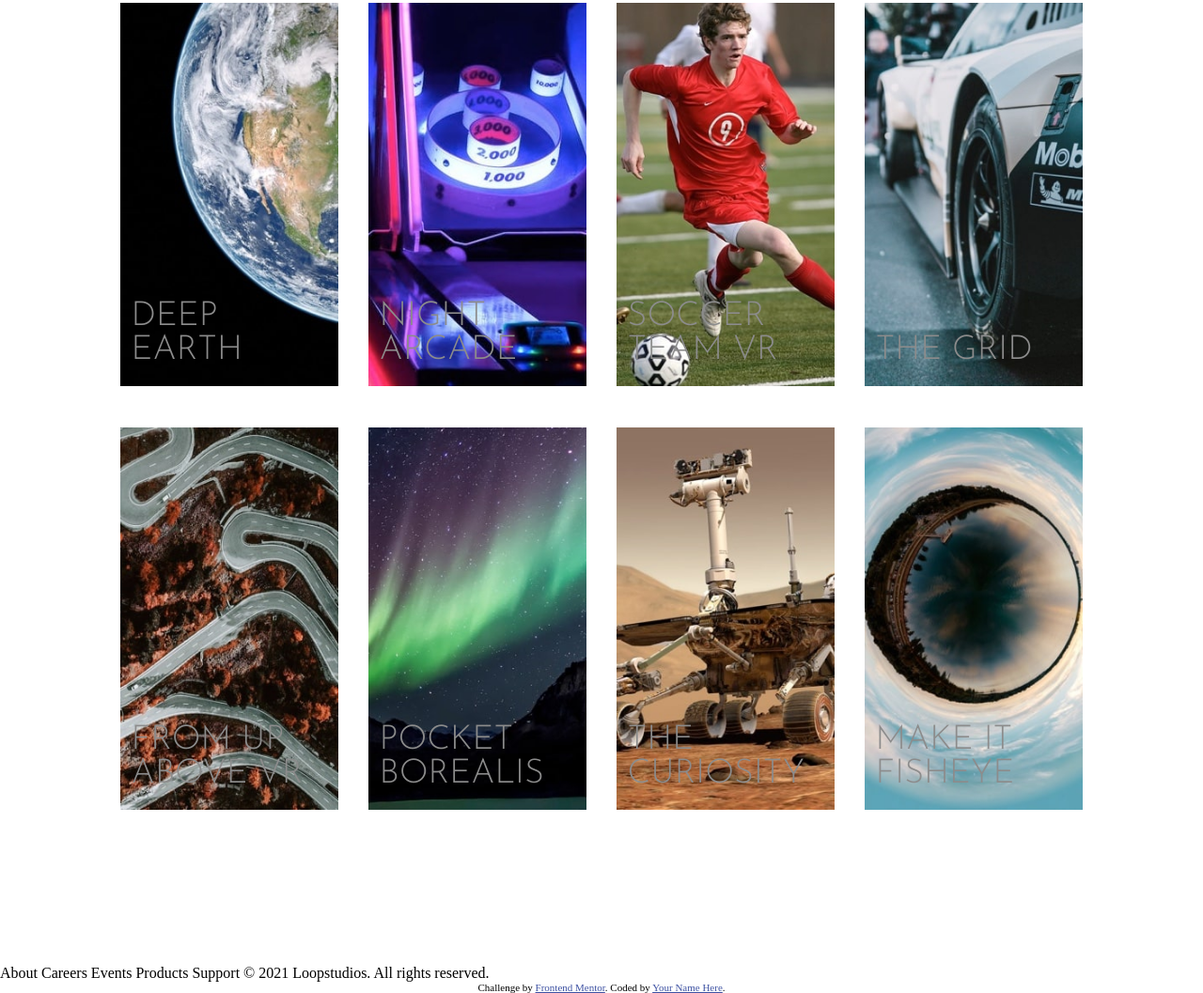
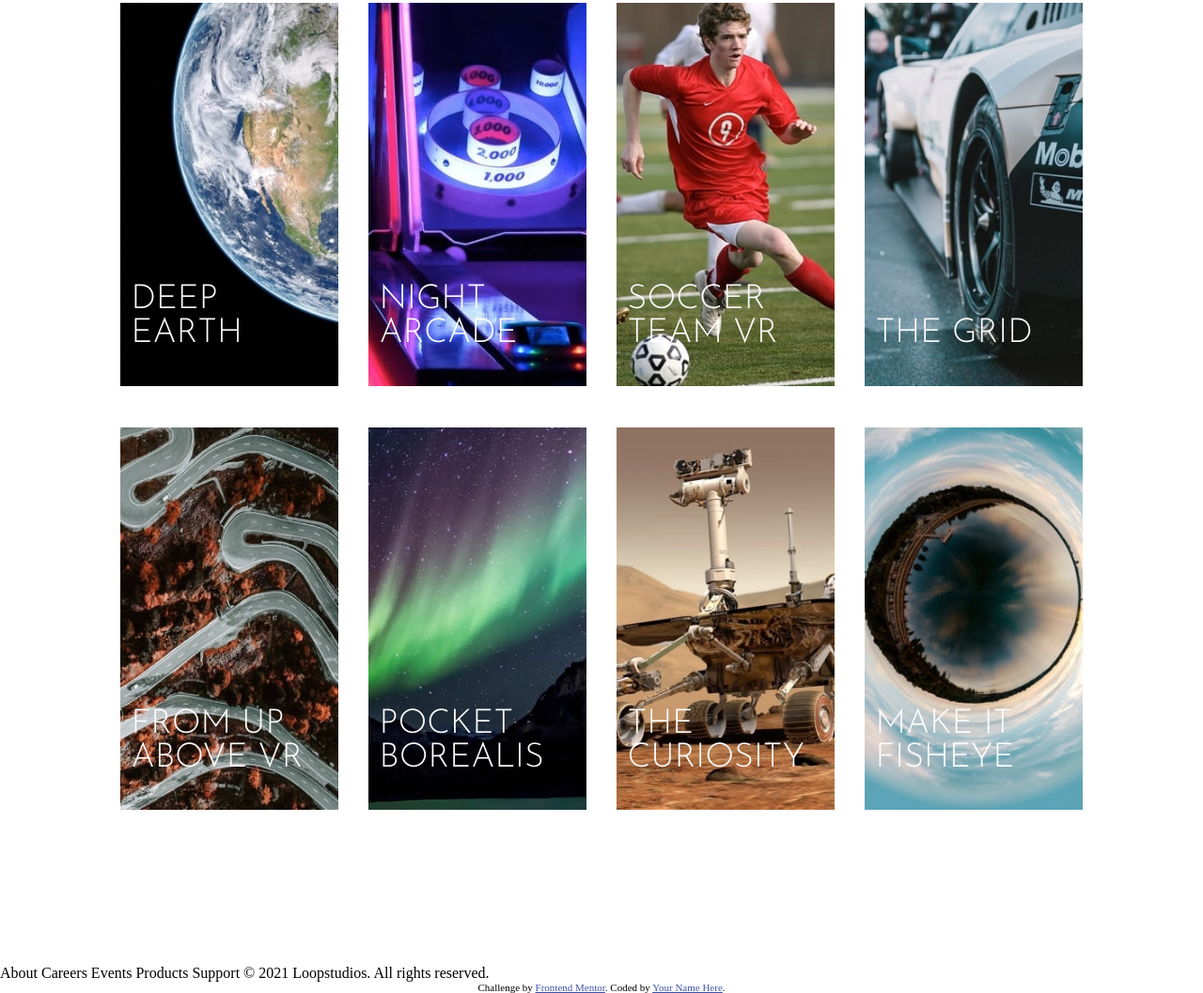
Before and after one commit to Cokejnr7/loop-studios, a plain HTML site: page index.html in a window 1280 px wide. Shown: the part 1453-2510 px from the top of the page at 94% size. Drawn offline with Linux system fonts and the light colour scheme.

Commit message:
changed p styling

```diff
--- a/index.css
+++ b/index.css
@@ -274,11 +274,11 @@ section.interactive{
 .content p{
     position: absolute;
     left: 5%;
-    bottom: 1.5rem;
+    bottom: 10%;
     font-family: 'Josefin Sans', sans-serif;
     text-transform: uppercase;
     font-size: clamp(1.6rem, 2.8vw, 3rem);
-    color: var(--Dark-Gray);
+    color: var(--White);
 }
 
 /*-------------------------------------- end of creations section -------------------------------------- */
```
